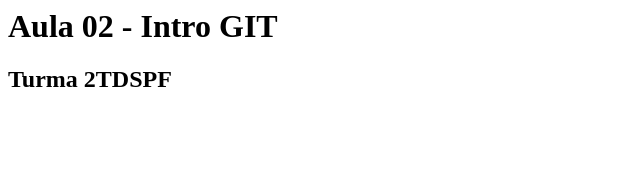
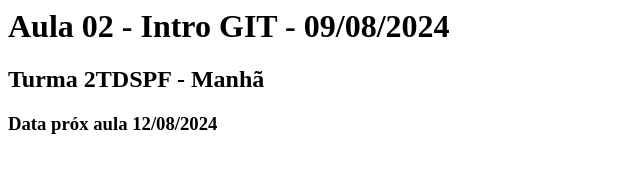
Before and after one commit to IsabellajFerreira/aula02---introgit, a plain HTML site: page index.html in a window 1280 px wide. Shown: the whole page, without its empty margins (0-640 px from the left). Drawn offline with Linux system fonts and the light colour scheme.

Commit message:
Alteração do index na branch main

```diff
--- a/index.html
+++ b/index.html
@@ -5,7 +5,8 @@
 </head>
 
 <body>
-	<h1>Aula 02 - Intro GIT</h1>
-	<h2>Turma 2TDSPF</h2>
+	<h1>Aula 02 - Intro GIT - 09/08/2024</h1>
+	<h2>Turma 2TDSPF - Manhã</h2>
+	<h3> Data próx aula 12/08/2024</h3>
 </body>
 </html>
```
